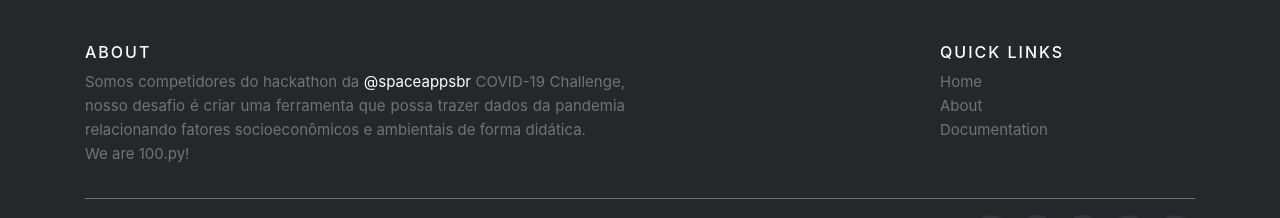
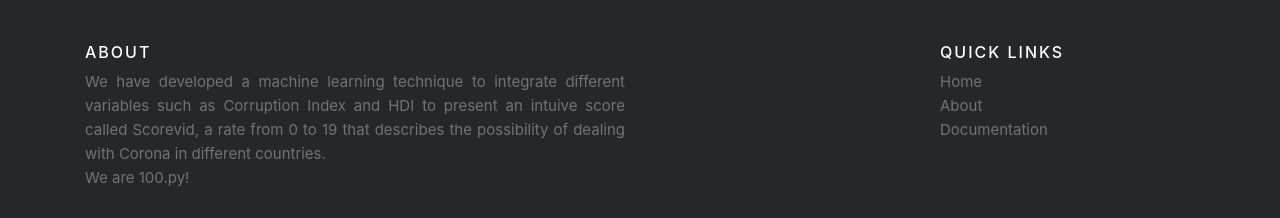
Before and after one commit to gabriellimma/NasaSpaceAppsDevlopmentArea-100.py, an Angular app in the folder frontend/: page /home in a window 1280 px wide. Shown: the part 1138-1356 px from the top of the page. Built offline with nearby package versions, Linux system fonts and the light colour scheme; no server answers.

Commit message:
implementing footer translation

```diff
--- a/frontend/src/app/components/template/footer/footer.component.html
+++ b/frontend/src/app/components/template/footer/footer.component.html
@@ -4,7 +4,9 @@
     <div class="row">
       <div class="col-sm-12 col-md-6">
         <h6>About</h6>
-        <p class="text-justify">Somos competidores do hackathon da <span><a href="https://twitter.com/SpaceAppsBrazil" target="_blank" >@spaceappsbr</a></span> COVID-19 Challenge, nosso desafio é criar uma ferramenta que possa trazer dados da pandemia relacionando fatores socioeconômicos e ambientais de forma didática.
+        <p class="text-justify">We have developed a machine learning technique
+          to integrate different variables such as Corruption Index and HDI to present an intuive score called Scorevid, a rate
+          from 0 to 19 that describes the possibility of dealing with Corona in different countries.
           <br>
           We are 100.py!</p>
         </div>
```
